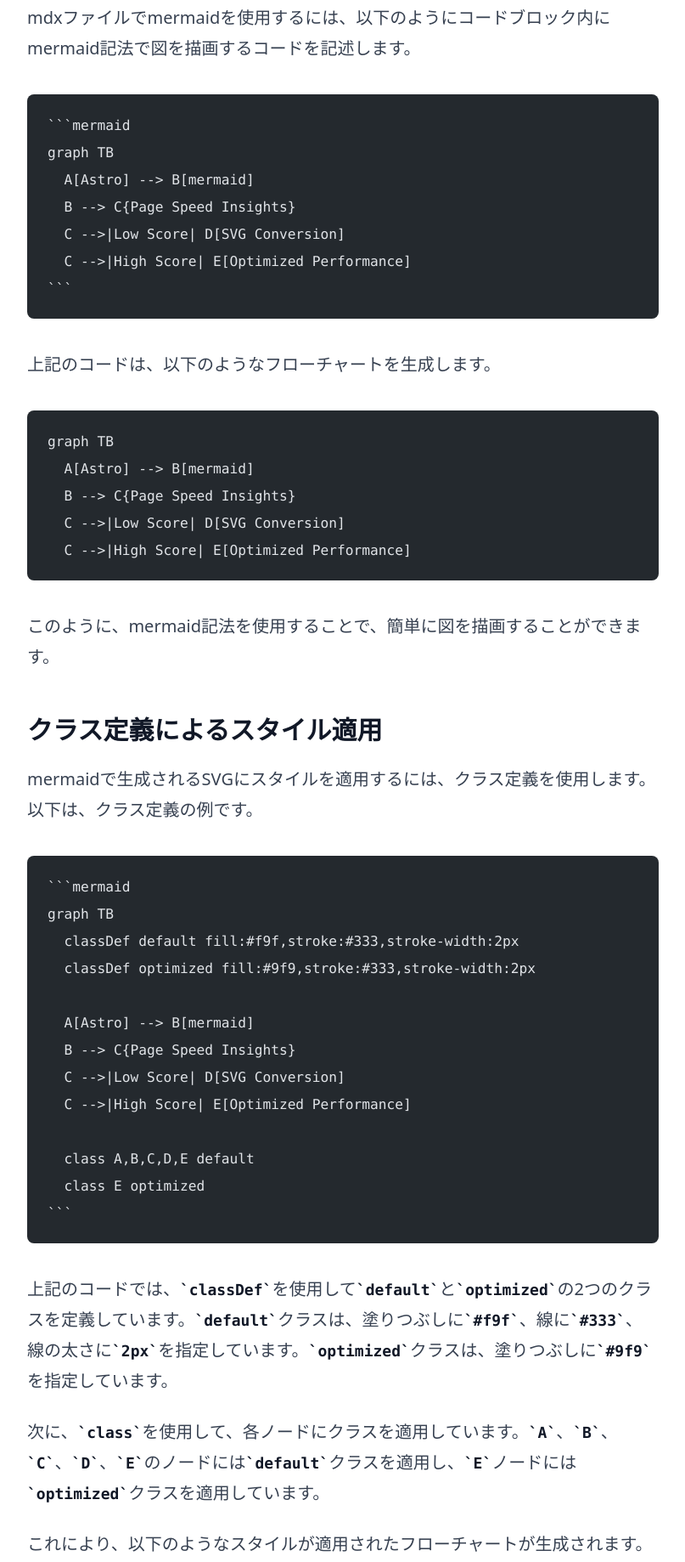
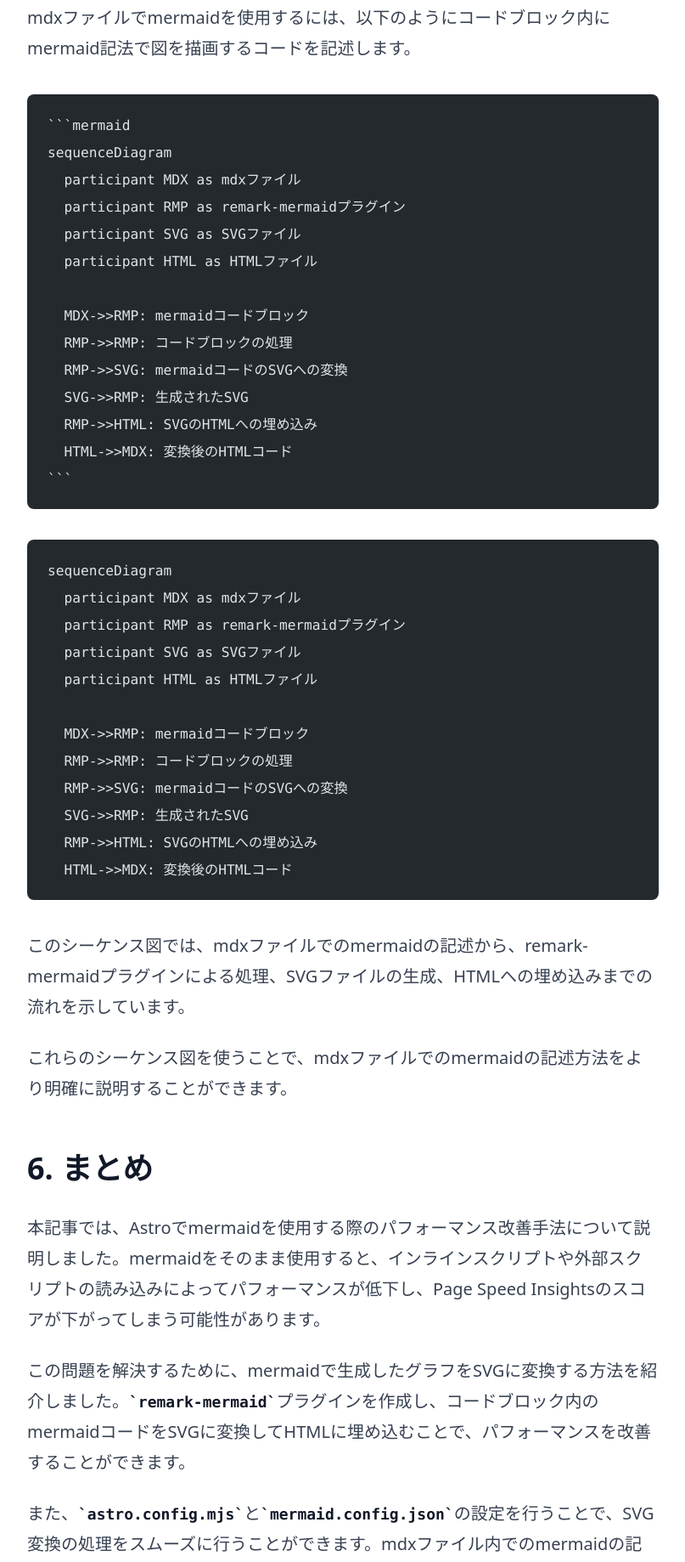
Before and after one commit to joe41203/code-kitchen, an Astro site: page /articles/improve-performance-when-using-mermaid-with-astro in a window 1280 px wide. Shown: the part 8818-10656 px from the top of the page at 85% size, without its empty margins (176-983 px from the left). Built offline with nearby package versions, Linux system fonts and the light colour scheme; Astro itself is replaced by a stand-in of ours; some packages are replaced by stand-ins of ours; code samples lack their colours.

Commit message:
Improve sequence diagram for mermaid in MDX file

`````diff
--- a/src/content/articles/improve-performance-when-using-mermaid-with-astro/index.mdx
+++ b/src/content/articles/improve-performance-when-using-mermaid-with-astro/index.mdx
@@ -190,69 +190,39 @@ mdxファイルでmermaidを使用するには、以下のようにコードブ
 
 ````md
 ```mermaid
-graph TB
-  A[Astro] --> B[mermaid]
-  B --> C{Page Speed Insights}
-  C -->|Low Score| D[SVG Conversion]
-  C -->|High Score| E[Optimized Performance]
+sequenceDiagram
+  participant MDX as mdxファイル
+  participant RMP as remark-mermaidプラグイン
+  participant SVG as SVGファイル
+  participant HTML as HTMLファイル
+
+  MDX->>RMP: mermaidコードブロック
+  RMP->>RMP: コードブロックの処理
+  RMP->>SVG: mermaidコードのSVGへの変換
+  SVG->>RMP: 生成されたSVG
+  RMP->>HTML: SVGのHTMLへの埋め込み
+  HTML->>MDX: 変換後のHTMLコード
 ```
 ````
 
-上記のコードは、以下のようなフローチャートを生成します。
+```mermaid
+sequenceDiagram
+  participant MDX as mdxファイル
+  participant RMP as remark-mermaidプラグイン
+  participant SVG as SVGファイル
+  participant HTML as HTMLファイル
 
-```mermaid
-graph TB
-  A[Astro] --> B[mermaid]
-  B --> C{Page Speed Insights}
-  C -->|Low Score| D[SVG Conversion]
-  C -->|High Score| E[Optimized Performance]
+  MDX->>RMP: mermaidコードブロック
+  RMP->>RMP: コードブロックの処理
+  RMP->>SVG: mermaidコードのSVGへの変換
+  SVG->>RMP: 生成されたSVG
+  RMP->>HTML: SVGのHTMLへの埋め込み
+  HTML->>MDX: 変換後のHTMLコード
 ```
 
-このように、mermaid記法を使用することで、簡単に図を描画することができます。
+このシーケンス図では、mdxファイルでのmermaidの記述から、remark-mermaidプラグインによる処理、SVGファイルの生成、HTMLへの埋め込みまでの流れを示しています。
 
-### クラス定義によるスタイル適用
-
-mermaidで生成されるSVGにスタイルを適用するには、クラス定義を使用します。以下は、クラス定義の例です。
-
-````md
-```mermaid
-graph TB
-  classDef default fill:#f9f,stroke:#333,stroke-width:2px
-  classDef optimized fill:#9f9,stroke:#333,stroke-width:2px
-
-  A[Astro] --> B[mermaid]
-  B --> C{Page Speed Insights}
-  C -->|Low Score| D[SVG Conversion]
-  C -->|High Score| E[Optimized Performance]
-
-  class A,B,C,D,E default
-  class E optimized
-```
-````
-
-上記のコードでは、`classDef`を使用して`default`と`optimized`の2つのクラスを定義しています。`default`クラスは、塗りつぶしに`#f9f`、線に`#333`、線の太さに`2px`を指定しています。`optimized`クラスは、塗りつぶしに`#9f9`を指定しています。
-
-次に、`class`を使用して、各ノードにクラスを適用しています。`A`、`B`、`C`、`D`、`E`のノードには`default`クラスを適用し、`E`ノードには`optimized`クラスを適用しています。
-
-これにより、以下のようなスタイルが適用されたフローチャートが生成されます。
-
-```mermaid
-graph TB
-  classDef default fill:#f9f,stroke:#333,stroke-width:2px
-  classDef optimized fill:#9f9,stroke:#333,stroke-width:2px
-
-  A[Astro] --> B[mermaid]
-  B --> C{Page Speed Insights}
-  C -->|Low Score| D[SVG Conversion]
-  C -->|High Score| E[Optimized Performance]
-
-  class A,B,C,D,E default
-  class E optimized
-```
-
-このように、クラス定義を使用することで、生成されるSVGにスタイルを適用することができます。
-
-以上が、mdxファイルでmermaidを使用する際の記述方法です。コードブロックでmermaid記法を使用し、クラス定義でスタイルを適用することで、見やすく分かりやすい図を作成することができます。
+これらのシーケンス図を使うことで、mdxファイルでのmermaidの記述方法をより明確に説明することができます。
 
 ## 6. まとめ
 
`````
